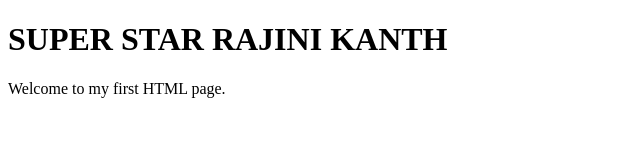
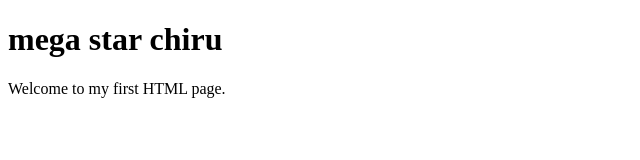
Before and after one commit to mittapallikishore/Azure-Devops-Training, a plain HTML site: page index.html in a window 1280 px wide. Shown: the whole page, without its empty margins (0-640 px from the left). Drawn offline with Linux system fonts and the light colour scheme.

Commit message:
Test automatic pipeline trigger

```diff
--- a/index.html
+++ b/index.html
@@ -7,7 +7,7 @@
     <title>Hello World</title>
 </head>
 <body>
-    <h1> SUPER STAR RAJINI KANTH </h1>
+    <h1> mega star chiru </h1>
     <p>Welcome to my first HTML page.</p>
 </body>
 </html>
```
